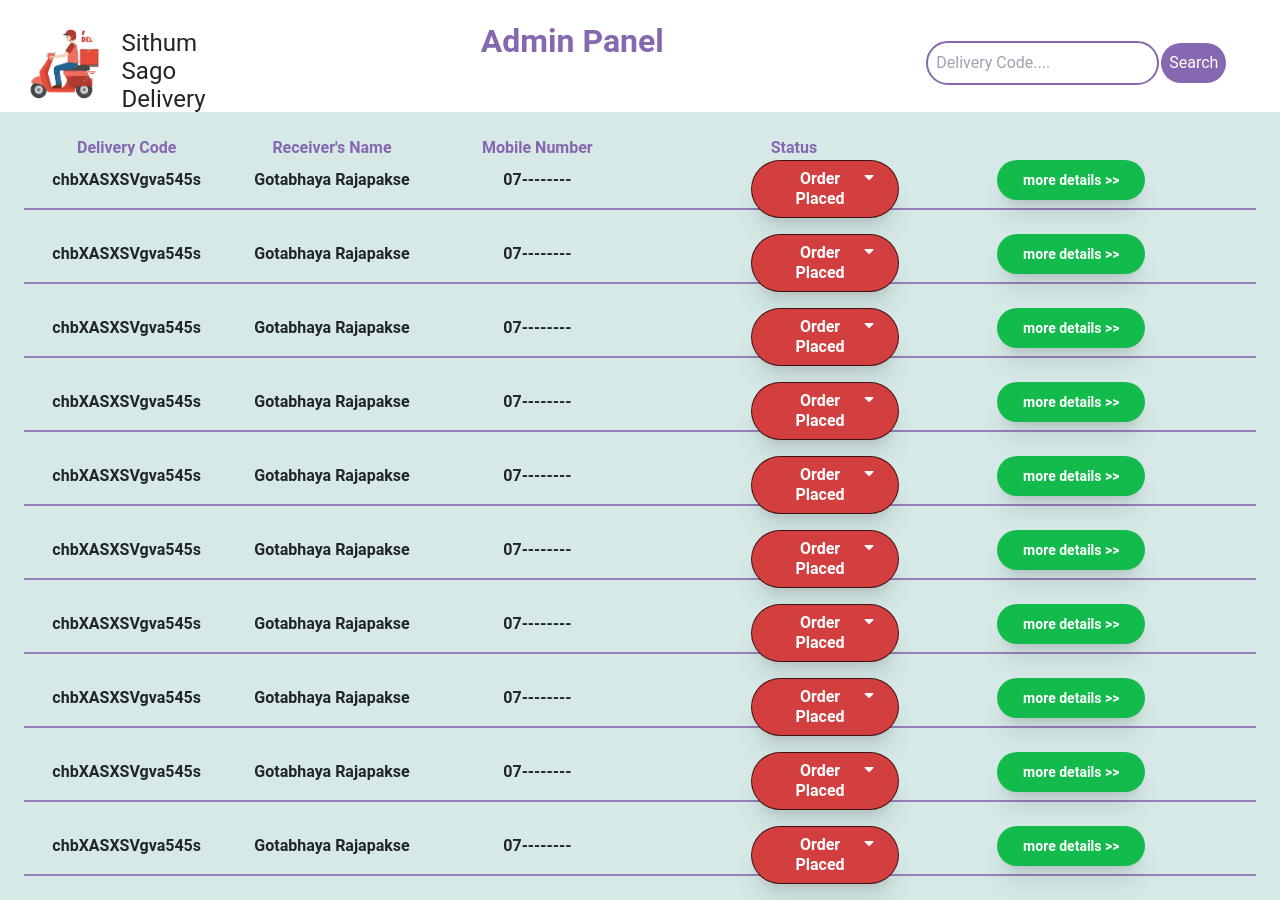
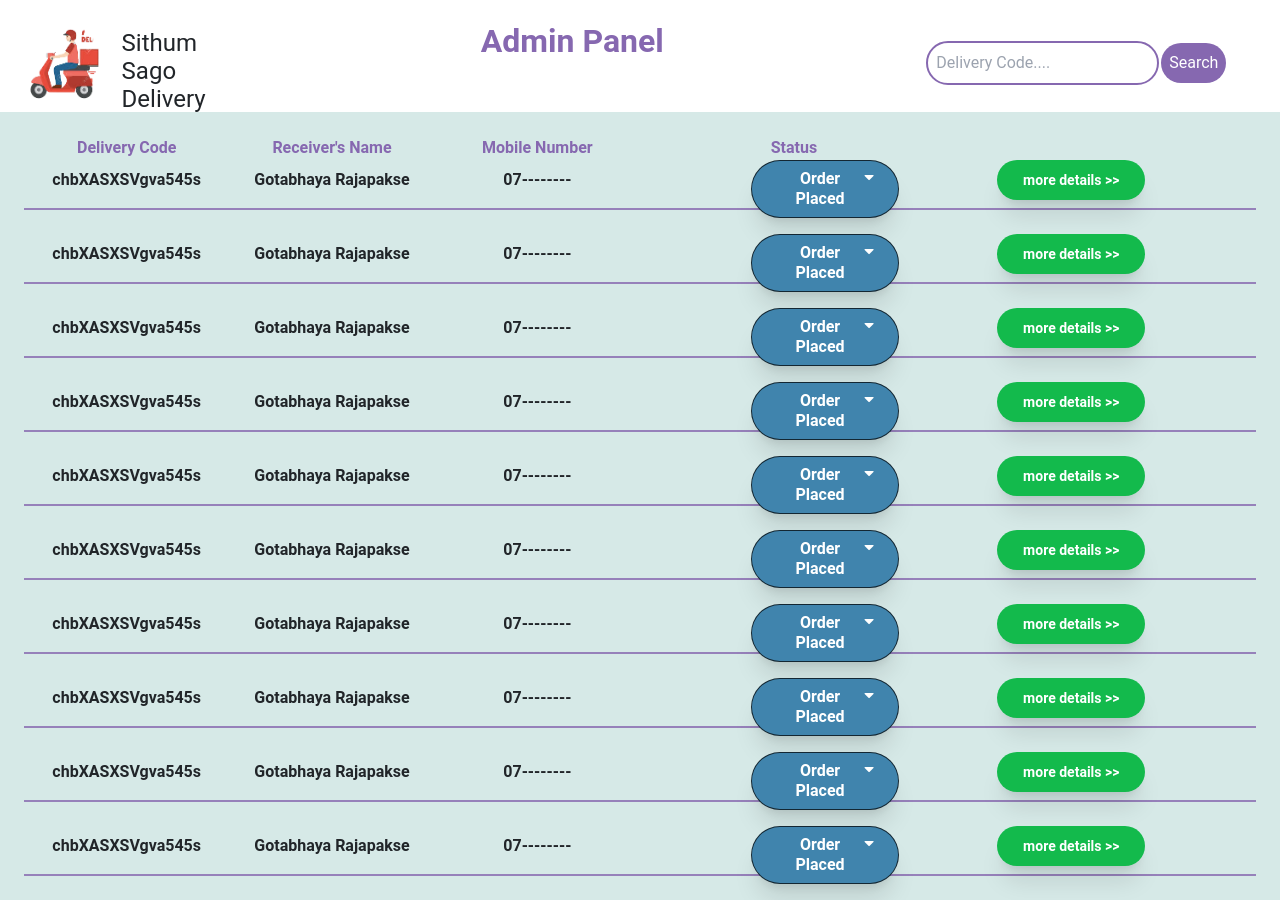
Before and after one commit to kumesh1997/Admin-Panal, a React (Create React App) app: page / in a window 1280 px wide. Built offline with nearby package versions, Linux system fonts and the light colour scheme.

Commit message:
Button colour and Modal OK button added

```diff
--- a/src/Components/LandingPage/Landing.jsx
+++ b/src/Components/LandingPage/Landing.jsx
@@ -13,6 +13,10 @@ export const Landing=()=>{
     const [selected, setSelected]=useState("");
     const [openModal, setOpenModal]=useState(false);
     const [immediateCourier, setImmediateCourier]=useState(true);
+    const [popupContent, setPopupContent]= useState([]);
+    const changeContent = () => {
+        // setPopupContent([delivery]);
+    }
 
     function closeModal(){
         setOpenModal(false);
@@ -36,16 +40,16 @@ export const Landing=()=>{
 
                 <div className="row bg-admin-bg p-4 delivery-list sm:p-0 sm:mt-11">
                     <div>
-                        <AdminRow css_for_dropdown={"bg-order_placed_red text-white font-bold"} seemore_button_click={openTheModel}/>
-                        <AdminRow css_for_dropdown={"bg-order_placed_red text-white font-bold"} seemore_button_click={openTheModel}/>
-                        <AdminRow css_for_dropdown={"bg-order_placed_red text-white font-bold"} seemore_button_click={openTheModel}/>
-                        <AdminRow css_for_dropdown={"bg-order_placed_red text-white font-bold"} seemore_button_click={openTheModel}/>
-                        <AdminRow css_for_dropdown={"bg-order_placed_red text-white font-bold"} seemore_button_click={openTheModel}/>
-                        <AdminRow css_for_dropdown={"bg-order_placed_red text-white font-bold"} seemore_button_click={openTheModel}/>
-                        <AdminRow css_for_dropdown={"bg-order_placed_red text-white font-bold"} seemore_button_click={openTheModel}/>
-                        <AdminRow css_for_dropdown={"bg-order_placed_red text-white font-bold"} seemore_button_click={openTheModel}/>
-                        <AdminRow css_for_dropdown={"bg-order_placed_red text-white font-bold"} seemore_button_click={openTheModel}/>
-                        <AdminRow css_for_dropdown={"bg-order_placed_red text-white font-bold"} seemore_button_click={openTheModel}/>
+                        <AdminRow css_for_dropdown={"bg-light-blue text-white font-bold"} seemore_button_click={openTheModel}/>
+                        <AdminRow css_for_dropdown={"bg-light-blue text-white font-bold"} seemore_button_click={openTheModel}/>
+                        <AdminRow css_for_dropdown={"bg-light-blue text-white font-bold"} seemore_button_click={openTheModel}/>
+                        <AdminRow css_for_dropdown={"bg-light-blue text-white font-bold"} seemore_button_click={openTheModel}/>
+                        <AdminRow css_for_dropdown={"bg-light-blue text-white font-bold"} seemore_button_click={openTheModel}/>
+                        <AdminRow css_for_dropdown={"bg-light-blue text-white font-bold"} seemore_button_click={openTheModel}/>
+                        <AdminRow css_for_dropdown={"bg-light-blue text-white font-bold"} seemore_button_click={openTheModel}/>
+                        <AdminRow css_for_dropdown={"bg-light-blue text-white font-bold"} seemore_button_click={openTheModel}/>
+                        <AdminRow css_for_dropdown={"bg-light-blue text-white font-bold"} seemore_button_click={openTheModel}/>
+                        <AdminRow css_for_dropdown={"bg-light-blue text-white font-bold"} seemore_button_click={openTheModel}/>
                         {/* <AdminRow css_for_dropdown={"bg-order_placed_red text-white font-bold"}/>
                         <AdminRow css_for_dropdown={"bg-order_placed_red text-white font-bold"}/>
                         <AdminRow css_for_dropdown={"bg-order_placed_red text-white font-bold"}/>
@@ -146,15 +150,21 @@ export const Landing=()=>{
                                 </div>
                             </div>
 
-                            <div className=" lg:py-10 xl:py-7 xl:w-auto lg:w-1/3 xl:p-0 lg:p-3 sm:p-0">
-                                <div className="delivery-card-content-buttons-dropdown">
-                                    <Dropdown  selected={selected} setSelected={setSelected} extraCss={`shadow-xl lg:text-xs xl:text-sm bg-order_placed_red text-white font-bold lg:h-auto`}/>
+                            <div className=" lg:py-10 xl:py-10 xl:w-auto lg:w-1/3 xl:p-0 lg:p-3 sm:p-0">
+                                <div className="delivery-card-content-buttons-seemore flex justify-center">
+                                    {/* <Dropdown  selected={selected} setSelected={setSelected} extraCss={`shadow-xl lg:text-xs xl:text-sm bg-order_placed_red text-white font-bold lg:h-auto`}/> */}
+                                    <StandartButton children={"Order Placed"} extraTailwindClasses={" shadow-xl lg:text-xs xl:text-sm bg-light-blue text-white font-bold lg:h-auto p-2 outline-none xl:w-full lg:w-full sm:w-9/12"} />
                                 </div>
 
-                                <div className="delivery-card-content-buttons-seemore xl:mt-4 lg:mt-4 sm:mt-2">
+                                {/* <div className="delivery-card-content-buttons-seemore xl:mt-4 lg:mt-4 sm:mt-2">
                                     <StandartButton children={"Done"} extraTailwindClasses={"p-2 bg-see_more_green xl:h-auto lg:h-11 font-bold shadow-xl lg:text-xs xl:text-sm"} clickHandler={closeModal} />
-                                </div>
+                                </div> */}
                             </div>
+                        </div>
+
+                         {/* Cancel Button */}
+                        <div className="mt-4 mb-4 flex justify-center">
+                            <StandartButton children={"Ok"} extraTailwindClasses={" xl:w-1/6 lg:w-1/6 w-full shadow-xl lg:text-xs xl:text-sm bg-see_more_green text-white font-bold lg:h-auto p-2 mb-6"} clickHandler={closeModal} />
                         </div>
                     </div>
                 </div>}
--- a/tailwind.config.js
+++ b/tailwind.config.js
@@ -13,6 +13,7 @@ module.exports = {
         "see_more_green":"#13BA4C",
         "order_placed_red":"#D33E3E",
         "order_placed_red_dull":"#b56767",
+        "light-blue":"#4084ad",
         "modal_bg":"#edeef6",
         "modal_bg_gray":"#c8c8c8",
         "modal_blue":"#488FB1"
```
